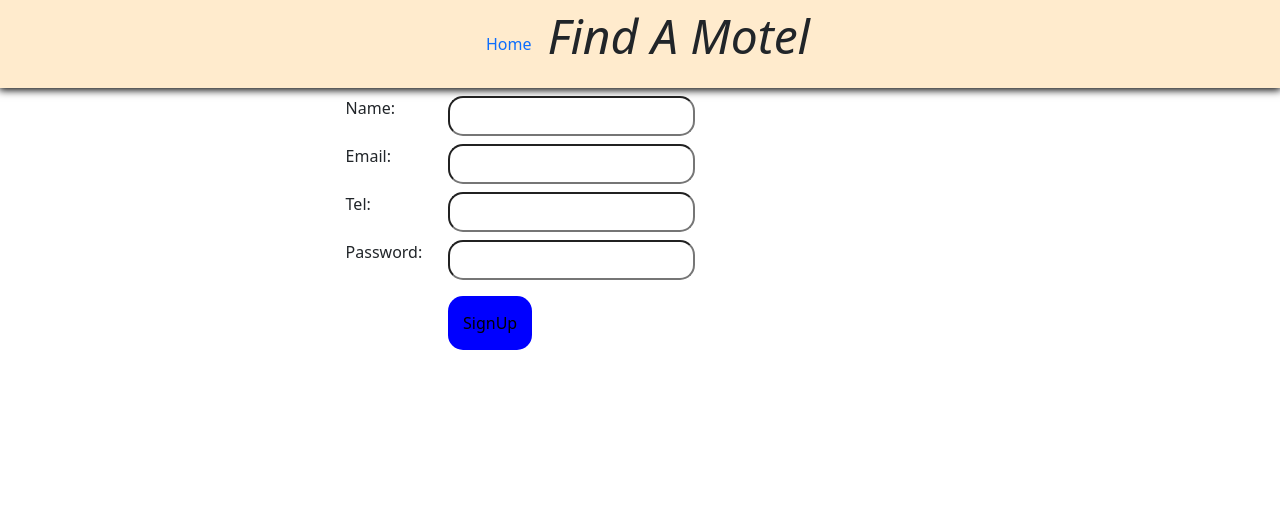
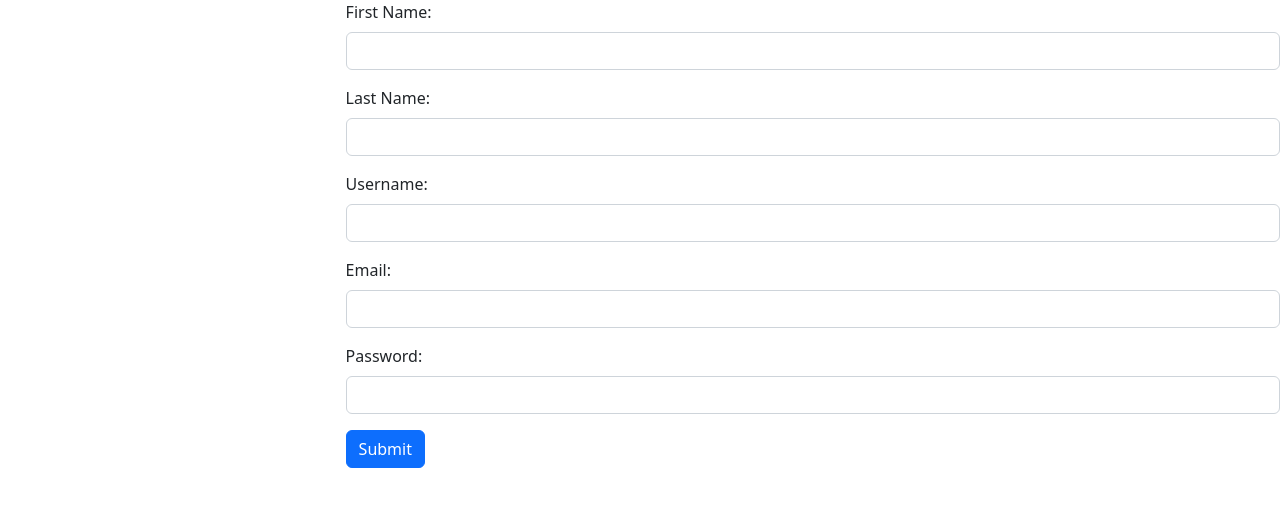
Before and after one commit to Lik10280/find-apartment-frontend, a React (Create React App) app: page /signup in a window 1280 px wide. Shown: the top 506 px of the page. Built offline with nearby package versions, Linux system fonts and the light colour scheme.

Commit message:
modata the DataForm in the signup component

```diff
--- a/src/components/Signup.js
+++ b/src/components/Signup.js
@@ -1,64 +1,93 @@
-import {Link,useNavigate} from "react-router-dom";
-import { useState } from "react";
+import React, { useState } from 'react';
+import { useNavigate } from 'react-router-dom';
 
+const Signup = () => {
+  const navigate = useNavigate();
 
-function Signup() {
-const [signUp, setSignUp] = useState({});
-const navigate=useNavigate()
-
-function onchange(e){
-  const { name, value } = e.target;
-  setSignUp({
-    ...signUp,
-    [name]: value
+  const [formData, setFormData] = useState({
+    firstname: '',
+    lastname: '',
+    username: '',
+    email: '',
+    password: ''
   });
 
-}
-function handleSubmit(e){
-    e.preventDefault()
-    fetch('https://localhost:9292/test', {
+  const handleChange = (event) => {
+    setFormData({
+      ...formData,
+      [event.target.name]: event.target.value
+    });
+  };
+
+  const handleSubmit = (event) => {
+    event.preventDefault();
+    fetch('http://localhost:4567/users/signup', {
       method: 'POST',
-      body: JSON.stringify(
-        signUp
-      ),
       headers: {
-        'Content-type': 'application/json; charset=UTF-8',
-      }
-      })
-      .then(res=>res.json())
-      .then(data=>{
-        if(data.id===undefined){
-         return navigate("/")
-        }else
-       return navigate(`/owner/${parseInt(data.id)}/rentals`)
+        'Content-Type': 'application/json'
+      },
+      body: JSON.stringify(formData)
+    })
+      .then((response) => response.json())
+      .then(() => navigate('/login'))
+      .catch((error) => console.log(error));
+  };
 
-      })
+  return (
+    <form onSubmit={handleSubmit}>
+      <div className="mb-3">
+        <label htmlFor="firstname" className="form-label">First Name:</label>
+        <input
+          type="text"
+          className="form-control"
+          name="firstname"
+          value={formData.firstname}
+          onChange={handleChange}
+        />
+      </div>
+      <div className="mb-3">
+        <label htmlFor="lastname" className="form-label">Last Name:</label>
+        <input
+          type="text"
+          className="form-control"
+          name="lastname"
+          value={formData.lastname}
+          onChange={handleChange}
+        />
+      </div>
+      <div className="mb-3">
+        <label htmlFor="username" className="form-label">Username:</label>
+        <input
+          type="text"
+          className="form-control"
+          name="username"
+          value={formData.username}
+          onChange={handleChange}
+        />
+      </div>
+      <div className="mb-3">
+        <label htmlFor="email" className="form-label">Email:</label>
+        <input
+          type="email"
+          className="form-control"
+          name="email"
+          value={formData.email}
+          onChange={handleChange}
+        />
+      </div>
+      <div className="mb-3">
+        <label htmlFor="password" className="form-label">Password:</label>
+        <input
+          type="password"
+          className="form-control"
+          name="password"
+          value={formData.password}
+          onChange={handleChange}
+        />
+      </div>
+      <button type="submit" className="btn btn-primary">Submit</button>
+    </form>
+  );
+};
 
-
-    }
-
-
-      return (
-        <div>
-       <nav className="cartNav" >
-            <div><Link to="/">Home</Link></div>
-            <p style={{fontStyle:"italic",fontSize:"3rem"}}>Find A Motel</p>
-        </nav>
-
-        <form  className="signupform" style={{paddingTop:"6rem"}} onSubmit={handleSubmit}>
-        <label htmlFor="name"   value="name">Name:   </label>
-        <input type="text" name="name" onChange={onchange}/><br/><br/>
-        <label htmlFor="email" value="email">Email: </label>
-        <input type="email" name="email" onChange={onchange}/><br/><br/>
-        <label htmlFor="tel" value="tel">Tel: </label>
-        <input type="tel" name="tel" onChange={onchange}/><br/><br/>
-        <label htmlFor="password" value="password" >Password:</label>
-        <input type="password"  name="password" onChange={onchange}/><br/>
-        <input type="submit"  style={{marginTop:"2rem",padding:"15px",border:"none",background:"blue"}}   value="SignUp"/>
-      </form>
-
-      </div>
-      )
-    }
-
-    export default Signup;
+export default Signup;
```
